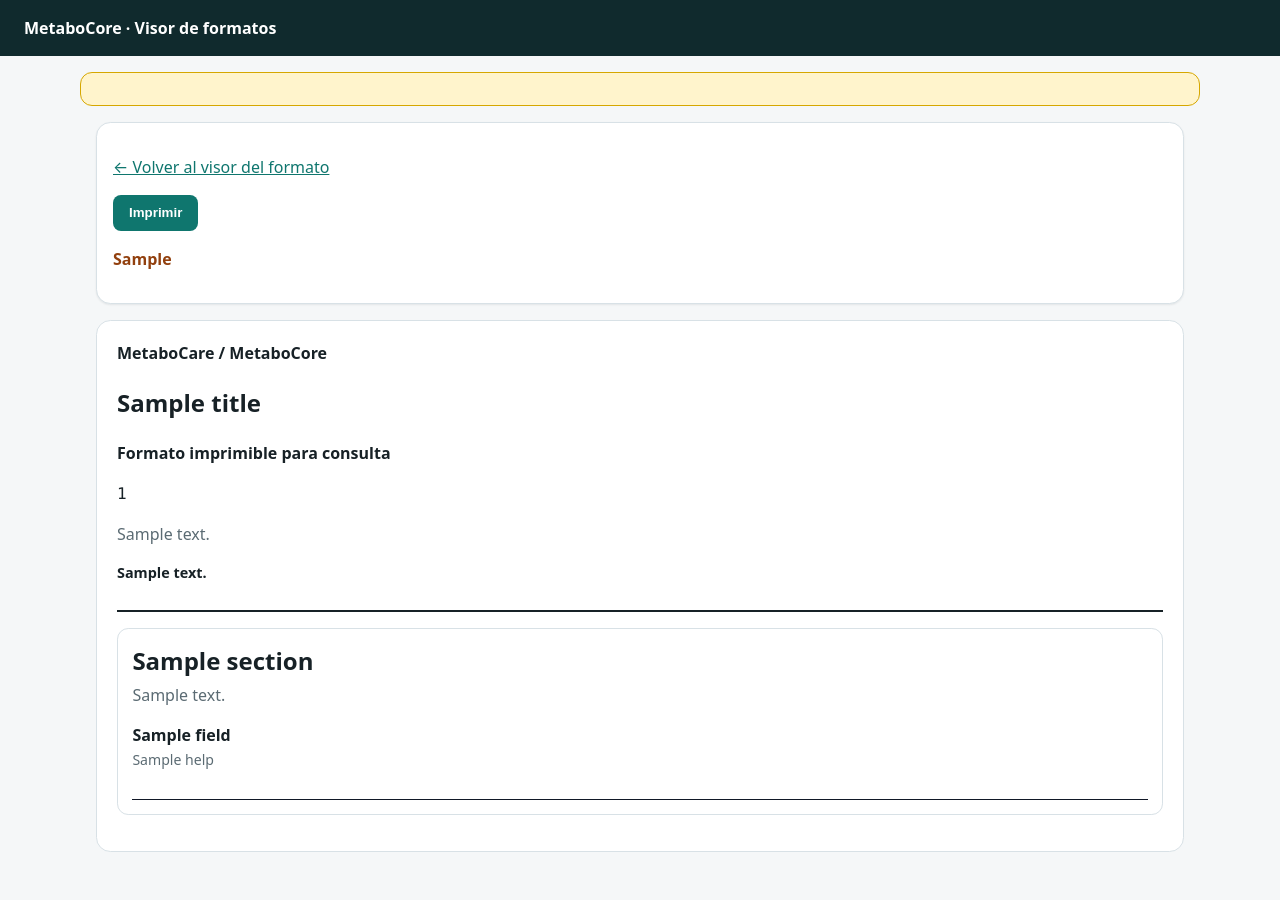
After one commit to Raginmar12/MetaboCore, a Django app: template metabocore_app/form_viewer/templates/form_viewer/form_print.html in a window 1280 px wide. The commit adds this page. Run offline with Django 5.2, Linux system fonts and the light colour scheme; the template is opened without the code that fills it: most values are stand-ins (such as "Sample title", 1, 10 or a date in 2020).

Commit message:
Add printable clinical form view

```diff
--- a/metabocore_app/form_viewer/static/form_viewer/form_viewer.css
+++ b/metabocore_app/form_viewer/static/form_viewer/form_viewer.css
@@ -119,3 +119,176 @@ a { color: var(--accent); }
 
 summary { cursor: pointer; font-weight: 700; }
 code { font-family: ui-monospace, SFMono-Regular, Menlo, Monaco, Consolas, monospace; }
+
+.print-only { display: none; }
+
+.print-button {
+  border: 0;
+  border-radius: 0.5rem;
+  background: var(--accent);
+  color: white;
+  cursor: pointer;
+  font-weight: 700;
+  padding: 0.65rem 1rem;
+}
+
+.print-screen-warning { font-weight: 700; color: #92400e; }
+
+.print-container {
+  background: white;
+  border: 1px solid var(--border);
+  border-radius: 0.9rem;
+  padding: 1.25rem;
+}
+
+.print-header {
+  border-bottom: 2px solid var(--text);
+  margin-bottom: 1rem;
+  padding-bottom: 0.75rem;
+}
+
+.print-kicker,
+.print-subtitle { font-weight: 700; margin: 0 0 0.35rem; }
+.print-description { color: var(--muted); }
+.print-note { font-size: 0.9rem; font-weight: 700; }
+
+.print-section {
+  border: 1px solid var(--border);
+  border-radius: 0.7rem;
+  margin: 0 0 1rem;
+  padding: 0.9rem;
+}
+
+.print-section h2 { margin: 0 0 0.25rem; }
+.print-section-description { color: var(--muted); margin-top: 0; }
+.print-fields { display: grid; gap: 0.85rem; }
+
+.print-field {
+  break-inside: avoid;
+  page-break-inside: avoid;
+}
+
+.print-field-label { font-weight: 700; }
+.print-required { font-size: 1.1rem; }
+.print-technical-required,
+.print-optional {
+  color: var(--muted);
+  font-size: 0.78rem;
+  font-weight: 600;
+  margin-left: 0.35rem;
+}
+
+.print-help {
+  color: var(--muted);
+  font-size: 0.88rem;
+  margin: 0.15rem 0 0.25rem;
+}
+
+.print-line {
+  border-bottom: 1px solid #111827;
+  min-height: 1.6rem;
+}
+
+.print-lines {
+  display: grid;
+  gap: 0.85rem;
+  padding-top: 0.25rem;
+}
+
+.print-lines span {
+  border-bottom: 1px solid #111827;
+  min-height: 1.35rem;
+}
+
+.print-checkbox-row { display: flex; align-items: center; gap: 0.45rem; }
+
+.print-checkbox {
+  border: 1.5px solid #111827;
+  display: inline-block;
+  height: 0.9rem;
+  min-width: 0.9rem;
+  width: 0.9rem;
+}
+
+.print-options {
+  display: flex;
+  flex-wrap: wrap;
+  gap: 0.45rem 1rem;
+  list-style: none;
+  margin: 0.35rem 0 0;
+  padding: 0;
+}
+
+.print-options li { align-items: center; display: flex; gap: 0.35rem; }
+
+.print-subsection {
+  border-left: 3px solid var(--border);
+  display: grid;
+  gap: 0.75rem;
+  margin-top: 0.45rem;
+  padding-left: 0.75rem;
+}
+
+@page {
+  size: letter;
+  margin: 12mm;
+}
+
+@media print {
+  body {
+    background: white;
+    color: black;
+    font-size: 10.5pt;
+  }
+
+  .site-header,
+  .screen-only,
+  .print-actions,
+  .warning,
+  .technical-section,
+  .technical-field,
+  .json-block {
+    display: none !important;
+  }
+
+  .print-only { display: block !important; }
+
+  .container,
+  .print-container {
+    border: 0;
+    border-radius: 0;
+    box-shadow: none;
+    margin: 0;
+    max-width: none;
+    padding: 0;
+  }
+
+  .card,
+  .print-section {
+    background: white;
+    border-color: #9ca3af;
+    box-shadow: none;
+  }
+
+  .print-header {
+    break-inside: avoid;
+    page-break-inside: avoid;
+  }
+
+  .print-section {
+    break-inside: avoid;
+    page-break-inside: avoid;
+    margin-bottom: 7mm;
+    padding: 0 0 4mm;
+  }
+
+  .print-note,
+  .print-help,
+  .print-section-description,
+  .print-technical-required,
+  .print-optional {
+    color: #374151;
+  }
+
+  a { color: black; text-decoration: none; }
+}
--- a/metabocore_app/form_viewer/templates/form_viewer/form_detail.html
+++ b/metabocore_app/form_viewer/templates/form_viewer/form_detail.html
@@ -5,6 +5,7 @@
 {% block content %}
 <section class="card">
   <p><a href="{% url 'form_viewer:form_list' %}">← Volver a formatos</a></p>
+  <p><a href="{% url 'form_viewer:form_print' formato_id %}">Imprimible</a></p>
   <h1>{{ title }}</h1>
   <p><code>{{ formato_id }}</code></p>
   <p>{{ description }}</p>
--- a/metabocore_app/form_viewer/templates/form_viewer/form_list.html
+++ b/metabocore_app/form_viewer/templates/form_viewer/form_list.html
@@ -15,6 +15,7 @@
       <nav class="link-list" aria-label="Acciones para {{ formato.formato_id }}">
         <a href="{% url 'form_viewer:form_detail' formato.formato_id %}">Preview</a>
         <a href="{% url 'form_viewer:form_example' formato.formato_id %}">Ejemplo ficticio</a>
+        <a href="{% url 'form_viewer:form_print' formato.formato_id %}">Imprimible</a>
         <a href="{% url 'form_viewer:schema_view' formato.formato_id %}">Schema</a>
         <a href="{% url 'form_viewer:ui_schema_view' formato.formato_id %}">UI schema</a>
         <a href="{% url 'form_viewer:example_json_view' formato.formato_id %}">JSON ejemplo</a>
--- /dev/null
+++ b/metabocore_app/form_viewer/templates/form_viewer/form_print.html
@@ -0,0 +1,34 @@
+{% extends "form_viewer/base.html" %}
+
+{% block title %}{{ page_title }} · MetaboCore{% endblock %}
+
+{% block content %}
+<section class="card print-actions screen-only">
+  <p><a href="{% url 'form_viewer:form_detail' formato_id %}">← Volver al visor del formato</a></p>
+  <button class="print-button" type="button" onclick="window.print()">Imprimir</button>
+  <p class="print-screen-warning">{{ screen_warning }}</p>
+</section>
+
+<article class="print-container" aria-label="Formato imprimible">
+  <header class="print-header">
+    <p class="print-kicker">MetaboCare / MetaboCore</p>
+    <h1>{{ title }}</h1>
+    <p class="print-subtitle">Formato imprimible para consulta</p>
+    <p><code>{{ formato_id }}</code></p>
+    {% if description %}<p class="print-description">{{ description }}</p>{% endif %}
+    <p class="print-note">{{ print_note }}</p>
+  </header>
+
+  {% for section in sections %}
+    <section class="print-section">
+      <h2>{{ section.title }}</h2>
+      {% if section.description %}<p class="print-section-description">{{ section.description }}</p>{% endif %}
+      <div class="print-fields">
+        {% for field in section.fields %}
+          {% include "form_viewer/print_field.html" with field=field %}
+        {% endfor %}
+      </div>
+    </section>
+  {% endfor %}
+</article>
+{% endblock %}
--- /dev/null
+++ b/metabocore_app/form_viewer/templates/form_viewer/print_field.html
@@ -0,0 +1,32 @@
+<div class="print-field print-field-{{ field.print_control }}">
+  <div class="print-field-label">
+    <span>{{ field.label }}</span>
+    {% if field.required_visual %}<span class="print-required" title="Requerido visual">*</span>{% endif %}
+    {% if field.required %}<span class="print-technical-required">req. técnico</span>{% endif %}
+    {% if field.optional %}<span class="print-optional">opcional</span>{% endif %}
+  </div>
+
+  {% if field.help %}<p class="print-help">{{ field.help }}</p>{% endif %}
+
+  {% if field.print_control == "checkbox" %}
+    <div class="print-checkbox-row"><span class="print-checkbox" aria-hidden="true"></span><span>Sí / aplica</span></div>
+  {% elif field.print_control == "checkbox_group" %}
+    <ul class="print-options">
+      {% for option in field.options %}
+        <li><span class="print-checkbox" aria-hidden="true"></span><span>{{ option }}</span></li>
+      {% empty %}
+        <li><span class="print-checkbox" aria-hidden="true"></span><span>Opción</span></li>
+      {% endfor %}
+    </ul>
+  {% elif field.print_control == "multiline" %}
+    <div class="print-lines" aria-hidden="true"><span></span><span></span><span></span></div>
+  {% elif field.print_control == "subsection" %}
+    <div class="print-subsection">
+      {% for child in field.children %}
+        {% include "form_viewer/print_field.html" with field=child %}
+      {% endfor %}
+    </div>
+  {% else %}
+    <div class="print-line" aria-hidden="true"></div>
+  {% endif %}
+</div>
--- a/metabocore_app/form_viewer/urls.py
+++ b/metabocore_app/form_viewer/urls.py
@@ -9,6 +9,7 @@ urlpatterns = [
     path("", views.form_list, name="form_list"),
     path("<str:formato_id>/", views.form_detail, name="form_detail"),
     path("<str:formato_id>/ejemplo/", views.form_example, name="form_example"),
+    path("<str:formato_id>/imprimir/", views.form_print, name="form_print"),
     path("<str:formato_id>/schema/", views.schema_view, name="schema_view"),
     path("<str:formato_id>/ui-schema/", views.ui_schema_view, name="ui_schema_view"),
     path("<str:formato_id>/json-ejemplo/", views.example_json_view, name="example_json_view"),
```
Also changed, not shown: AGENTS.md (+11 -0 lines), docs/04_decisiones/ADR-0007-metabocore-como-generador-de-formatos-imprimibles.md (added, +44 -0 lines), metabocore_app/form_viewer/renderers.py (+122 -1 lines), metabocore_app/form_viewer/tests.py (+63 -0 lines), metabocore_app/form_viewer/views.py (+47 -2 lines), CHANGELOG.md, README.md, schemas/README.md.
